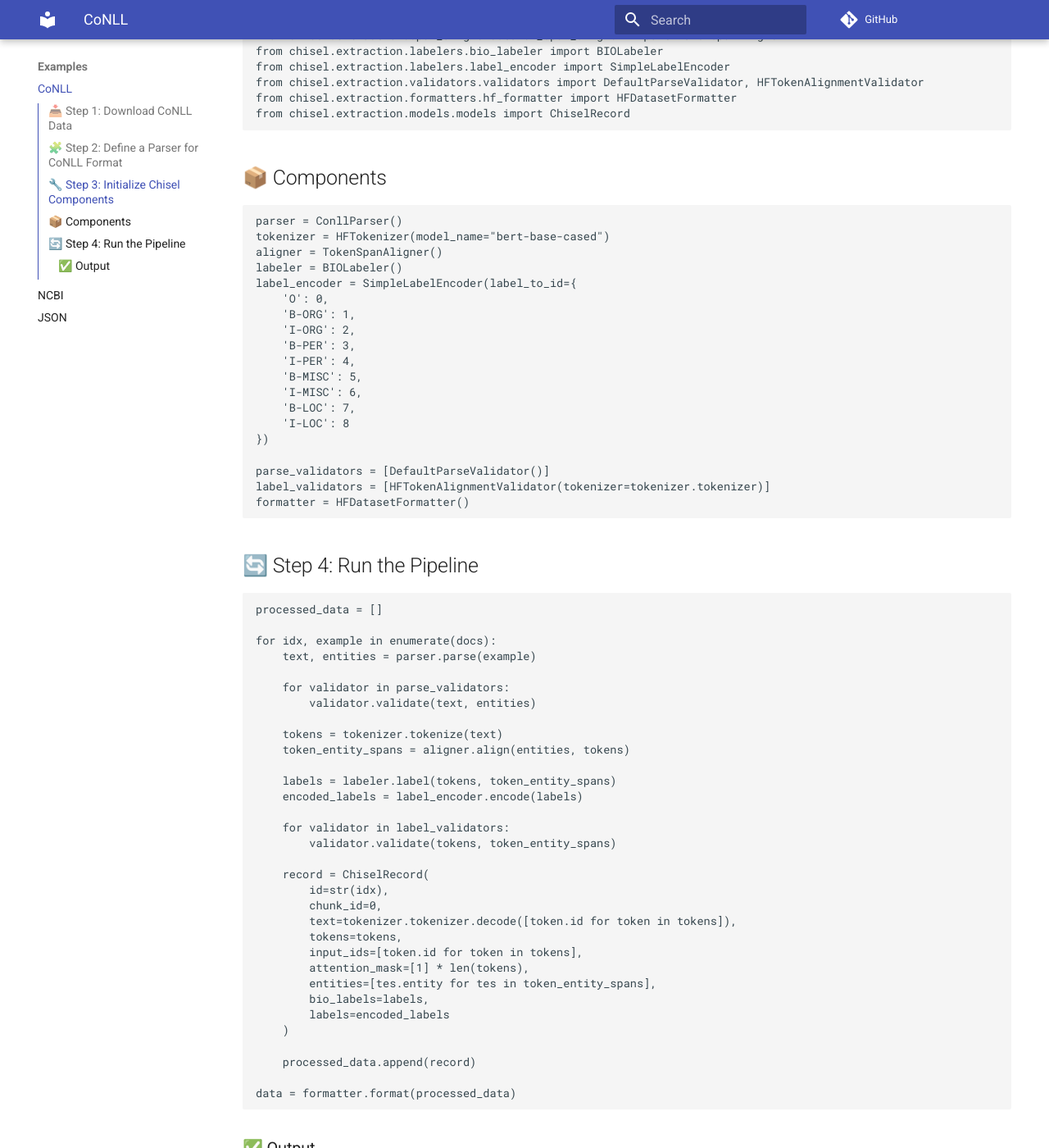
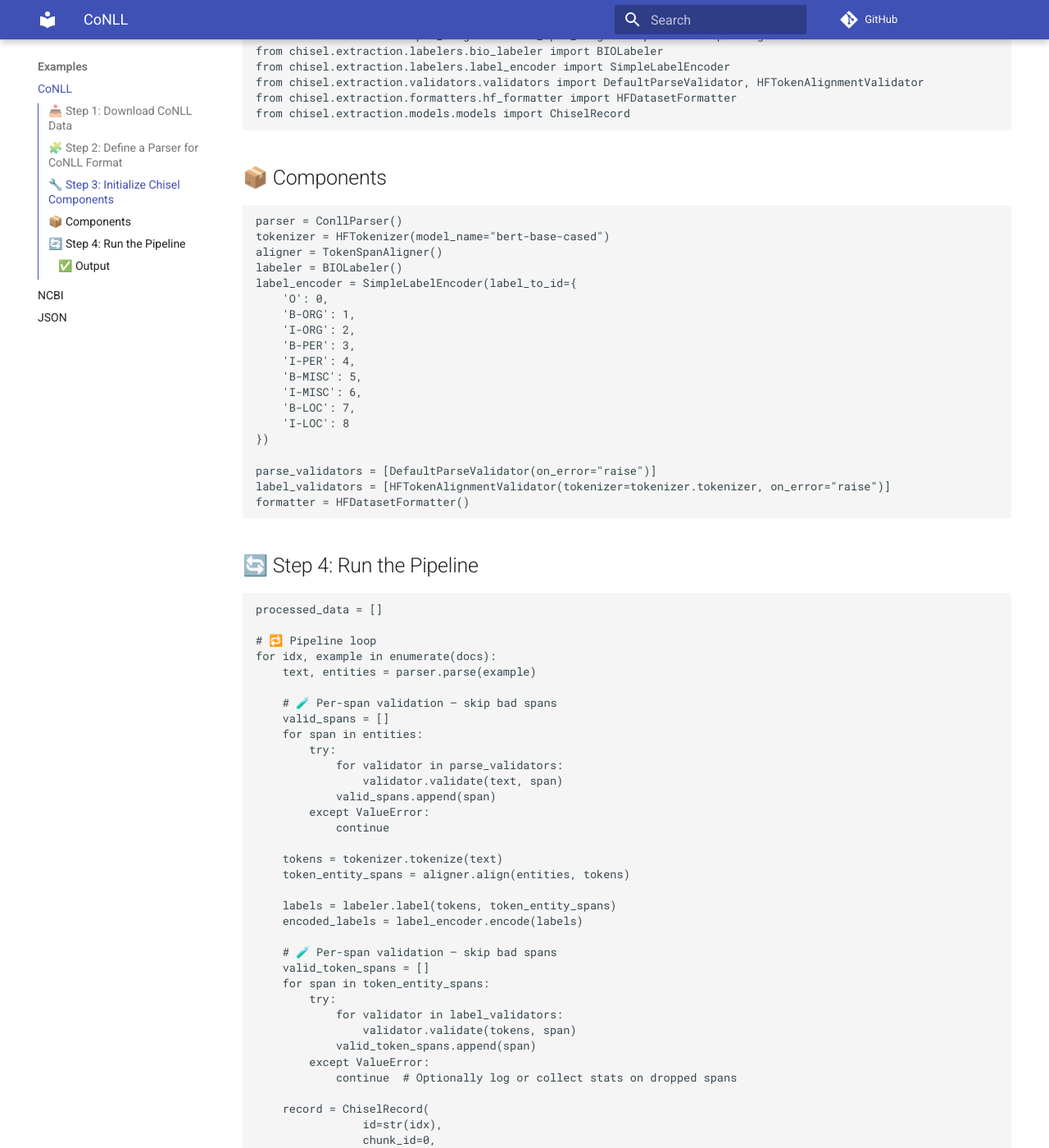
Before and after one commit to mhaugestad/chisel, an MkDocs documentation site: the page built from docs/examples/conll.md, in a window 1280 px wide and 1400 px high, scrolled down 1745 px. Shown: the whole window at 82% size. Built offline with MkDocs 1.6.1 and Material for MkDocs 9.7.7, drawn with Linux system fonts in a browser that asks for light colours; comment, search, counter and statistics services are not loaded; some of the changed text lies outside the part shown.

Commit message:
refactor validator to work over single spans

````diff
--- a/docs/examples/conll.md
+++ b/docs/examples/conll.md
@@ -99,8 +99,8 @@ label_encoder = SimpleLabelEncoder(label_to_id={
     'I-LOC': 8
 })
 
-parse_validators = [DefaultParseValidator()]
-label_validators = [HFTokenAlignmentValidator(tokenizer=tokenizer.tokenizer)]
+parse_validators = [DefaultParseValidator(on_error="raise")]
+label_validators = [HFTokenAlignmentValidator(tokenizer=tokenizer.tokenizer, on_error="raise")]
 formatter = HFDatasetFormatter()
 ```
 
@@ -109,11 +109,19 @@ formatter = HFDatasetFormatter()
 ```
 processed_data = []
 
+# 🔁 Pipeline loop
 for idx, example in enumerate(docs):
     text, entities = parser.parse(example)
 
-    for validator in parse_validators:
-        validator.validate(text, entities)
+    # 🧪 Per-span validation — skip bad spans
+    valid_spans = []
+    for span in entities:
+        try:
+            for validator in parse_validators:
+                validator.validate(text, span)
+            valid_spans.append(span)
+        except ValueError:
+            continue
 
     tokens = tokenizer.tokenize(text)
     token_entity_spans = aligner.align(entities, tokens)
@@ -121,24 +129,30 @@ for idx, example in enumerate(docs):
     labels = labeler.label(tokens, token_entity_spans)
     encoded_labels = label_encoder.encode(labels)
 
-    for validator in label_validators:
-        validator.validate(tokens, token_entity_spans)
+    # 🧪 Per-span validation — skip bad spans
+    valid_token_spans = []
+    for span in token_entity_spans:
+        try:
+            for validator in label_validators:
+                validator.validate(tokens, span)
+            valid_token_spans.append(span)
+        except ValueError:
+            continue  # Optionally log or collect stats on dropped spans
 
     record = ChiselRecord(
-        id=str(idx),
-        chunk_id=0,
-        text=tokenizer.tokenizer.decode([token.id for token in tokens]),
-        tokens=tokens,
-        input_ids=[token.id for token in tokens],
-        attention_mask=[1] * len(tokens),
-        entities=[tes.entity for tes in token_entity_spans],
-        bio_labels=labels,
-        labels=encoded_labels
-    )
-
+                id=str(idx),
+                chunk_id=0,
+                text=tokenizer.tokenizer.decode([token.id for token in tokens]),
+                tokens=tokens,
+                input_ids=[token.id for token in tokens],
+                attention_mask=[1] * len(tokens),
+                entities=[tes.entity for tes in valid_token_spans],
+                bio_labels=labels,
+                labels=encoded_labels
+            )
     processed_data.append(record)
 
-data = formatter.format(processed_data)
+data = formatters.format(processed_data)
 ```
 
 ### ✅ Output
--- a/mkdocs.yml
+++ b/mkdocs.yml
@@ -1,5 +1,5 @@
 site_name: Chisel
-repo_url: https://github.com/your-org/chisel
+repo_url: https://github.com/mhaugestad/chisel
 theme:
   name: material
   features:
````
Also changed, not shown: docs/components/validators.md (+23 -5 lines), docs/examples/json.md (+21 -7 lines), docs/examples/ncbi.md (+33 -16 lines), 6 other files.
